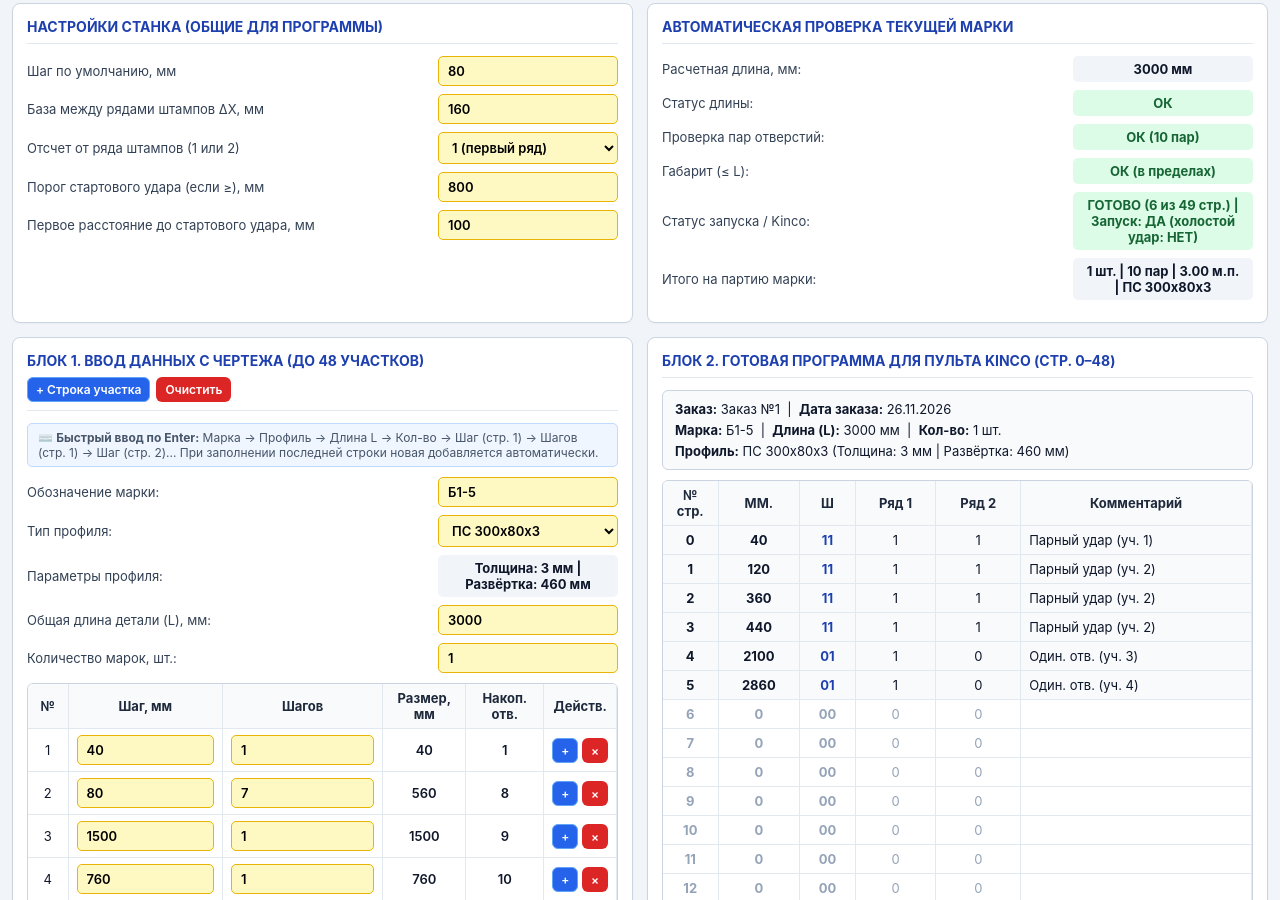
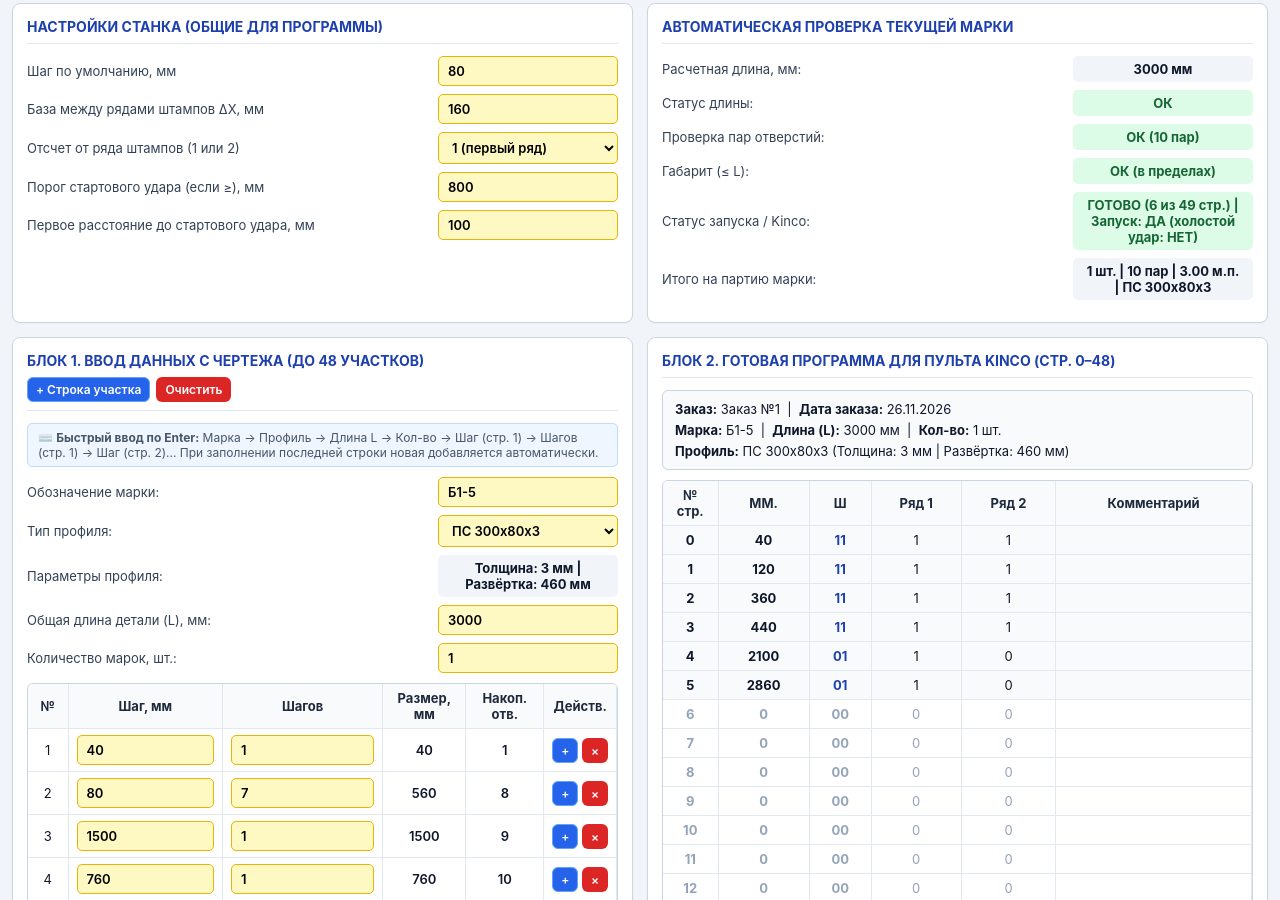
Before and after one commit to a5lex91/ZMILK-LSTK, a plain HTML site: page index.html in a window 1280 px wide. Shown: the part 302-1202 px from the top of the page. Drawn offline with Linux system fonts and the light colour scheme.

Commit message:
Add files via upload

```diff
--- a/index.html
+++ b/index.html
@@ -702,7 +702,7 @@ function calculateMark(mark) {
       used[p] = true;
       used[pairIdx] = true;
       var cmdMm = (baseRow === 2) ? (curX + dx) : curX;
-      commands.push({ mm: cmdMm, code: '11', r1: 1, r2: 1, comment: 'Парный удар (уч. ' + points[p].segNum + ')' });
+      commands.push({ mm: cmdMm, code: '11', r1: 1, r2: 1, comment: '' });
     } else {
       used[p] = true;
       commands.push({
@@ -710,7 +710,7 @@ function calculateMark(mark) {
         code: (baseRow === 2) ? '10' : '01',
         r1: (baseRow === 2) ? 0 : 1,
         r2: (baseRow === 2) ? 1 : 0,
-        comment: 'Один. отв. (уч. ' + points[p].segNum + ')'
+        comment: ''
       });
     }
   }
```
